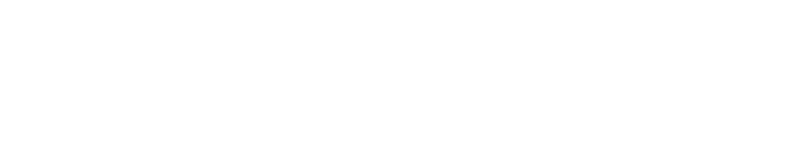
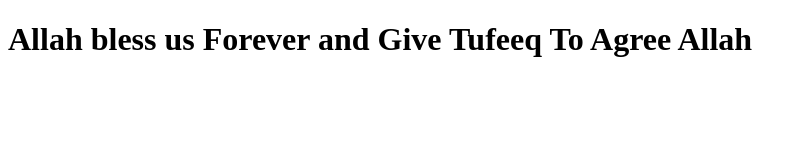
Before and after one commit to Ahmad570-odoo/localrepo, a plain HTML site: page index.html in a window 1280 px wide. Shown: the whole page, without its empty margins (0-807 px from the left). Drawn offline with Linux system fonts and the light colour scheme.

Commit message:
Okay status

```diff
--- a/index.html
+++ b/index.html
@@ -6,5 +6,5 @@
   </title>
 </head>
 <body>
-
+  <h1>Allah bless us Forever and Give Tufeeq To Agree Allah </h1>
 </body></html>
```
